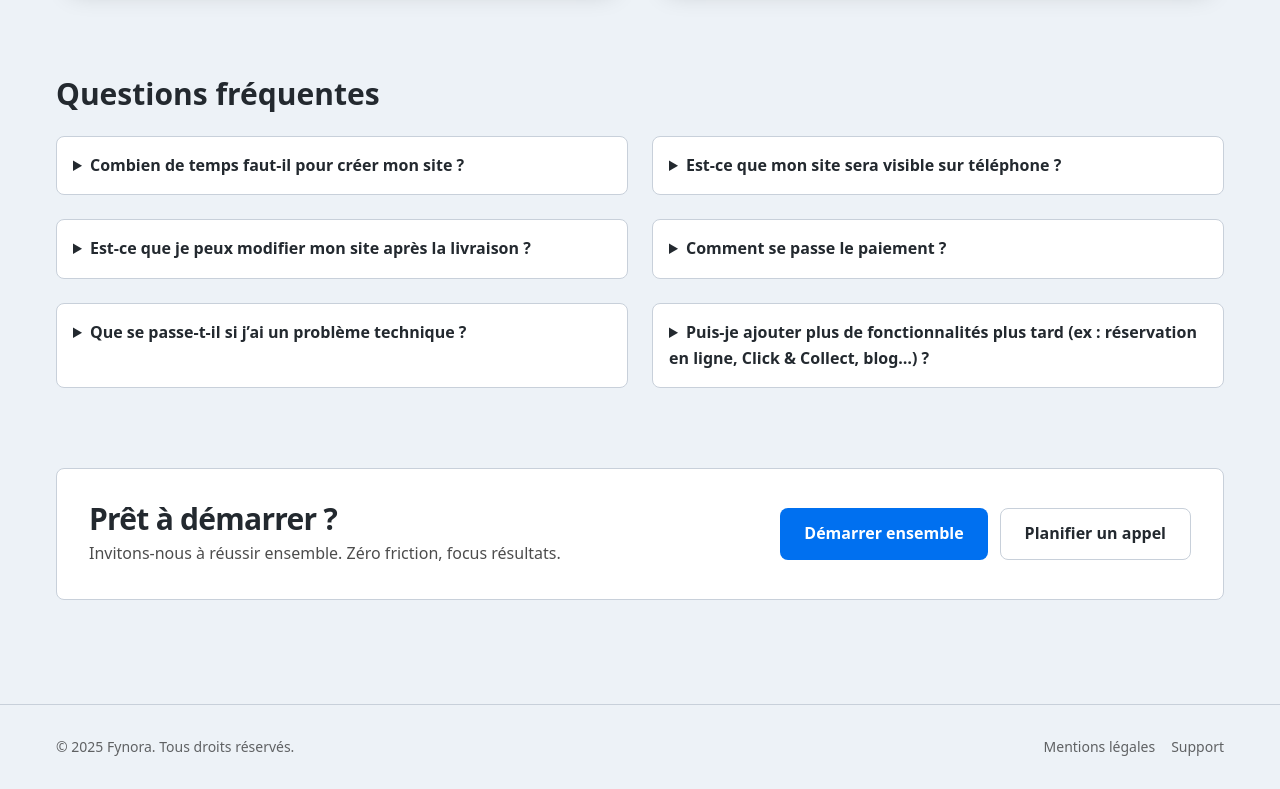
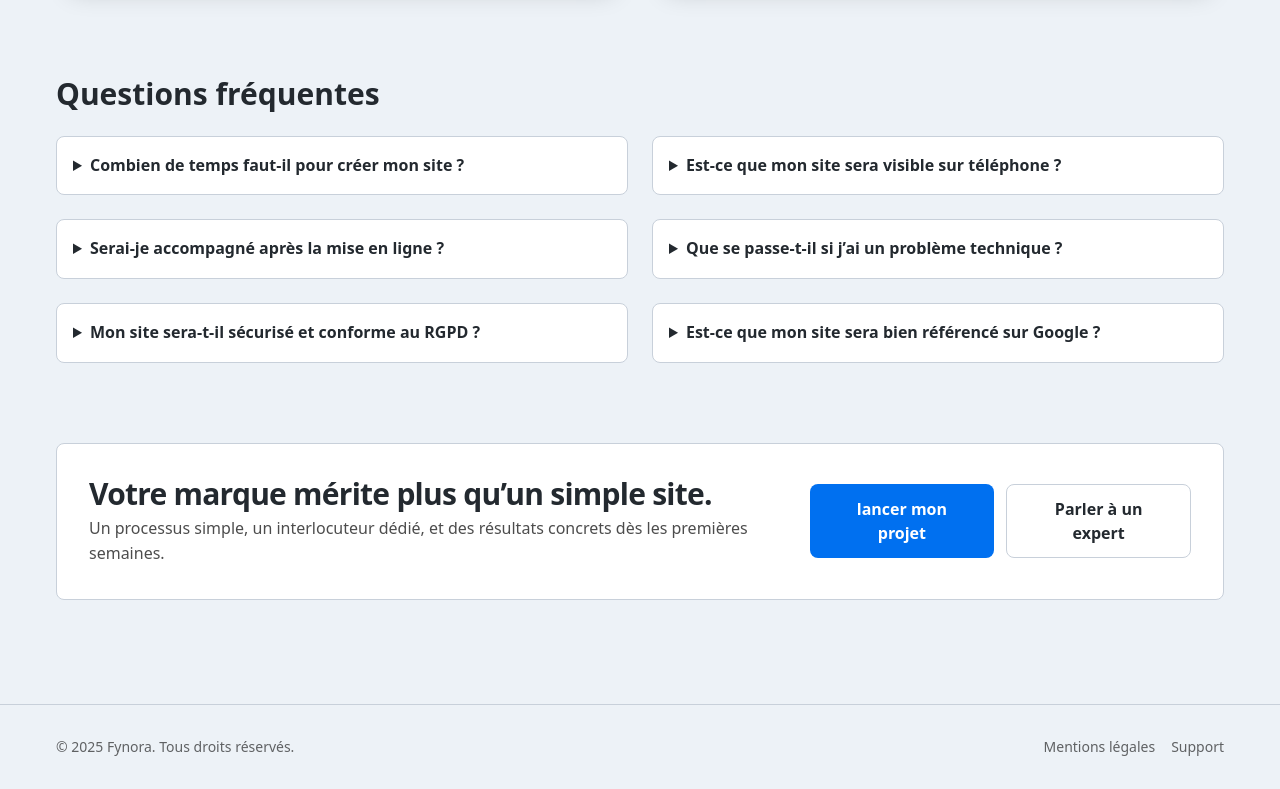
Before and after one commit to Kirichouchou/docker-site-web, a Next.js app: page / in a window 1280 px wide. Shown: the part 1159-1948 px from the top of the page. Built offline with nearby package versions, Linux system fonts and the light colour scheme; no server answers.

Commit message:
feat: mise à jour CTASection & FAQ

```diff
--- a/components/CTASection.tsx
+++ b/components/CTASection.tsx
@@ -5,24 +5,24 @@ export default function CTASection() {
     <section className="section" aria-labelledby="cta-title">
       <div className="container mx-auto px-4">
         <div className="rounded-lg border border-border p-6 md:p-8 bg-white flex flex-col md:flex-row items-start md:items-center justify-between gap-4">
-          <div>
-            <h2 id="cta-title" className="text-2xl md:text-3xl font-extrabold tracking-tight">Prêt à démarrer ?</h2>
-            <p className="text-black/70 mt-1">Invitons-nous à réussir ensemble. Zéro friction, focus résultats.</p>
+          <div className="min-w-0">
+            <h2 id="cta-title" className="text-2xl md:text-3xl font-extrabold tracking-tight">Votre marque mérite plus qu’un simple site.</h2>
+            <p className="text-black/70 mt-1">Un processus simple, un interlocuteur dédié, et des résultats concrets dès les premières semaines.</p>
           </div>
-          <div className="flex gap-3 w-full md:w-auto">
+          <div className="grid grid-cols-2 gap-3 w-full md:w-auto min-w-0">
             <Link
               href="/offres"
-              className="flex-1 md:flex-none inline-flex justify-center items-center rounded-lg px-6 py-3 min-h-12 bg-[hsl(var(--brand))] text-[hsl(var(--brand-foreground))] font-semibold hover:opacity-90"
+              className="w-full inline-flex justify-center items-center rounded-lg px-4 sm:px-5 md:px-6 py-3 min-h-12 bg-[hsl(var(--brand))] text-[hsl(var(--brand-foreground))] font-semibold hover:opacity-90 whitespace-normal break-words text-center text-sm sm:text-base max-w-full"
               data-cta="cta_bottom_primary"
             >
-              Démarrer ensemble
+              lancer mon projet
             </Link>
             <Link
               href="/contact"
-              className="flex-1 md:flex-none inline-flex justify-center items-center rounded-lg px-6 py-3 min-h-12 bg-white border border-border font-semibold hover:bg-muted"
+              className="w-full inline-flex justify-center items-center rounded-lg px-4 sm:px-5 md:px-6 py-3 min-h-12 bg-white border border-border font-semibold hover:bg-muted whitespace-normal break-words text-center text-sm sm:text-base max-w-full"
               data-cta="cta_bottom_secondary"
             >
-              Planifier un appel
+              Parler à un expert
             </Link>
           </div>
         </div>
--- a/components/FAQ.tsx
+++ b/components/FAQ.tsx
@@ -2,27 +2,27 @@ export default function FAQ() {
   const items = [
     {
       q: "Combien de temps faut-il pour créer mon site ?",
-      a: "En moyenne, un site est prêt en 7 à 14 jours après validation de votre commande. Tout dépend du niveau de personnalisation demandé.",
+      a: "En moyenne, votre site est prêt en 7 à 14 jours après validation de votre commande. Le délai dépend du niveau de personnalisation choisi, mais nous respectons toujours nos engagements.",
     },
     {
       q: "Est-ce que mon site sera visible sur téléphone ?",
-      a: "Oui ! Tous nos sites sont 100 % responsives : ils s’adaptent automatiquement à ordinateur, tablette et smartphone.",
+      a: "Oui. Tous nos sites sont conçus en version responsive : ils s’adaptent automatiquement aux ordinateurs, tablettes et smartphones pour offrir une expérience optimale à vos visiteurs.",
     },
     {
-      q: "Est-ce que je peux modifier mon site après la livraison ?",
-      a: "Bien sûr. Vous aurez un accès pour modifier textes et images. Et si vous préférez, nous pouvons aussi le faire pour vous (sur devis).",
-    },
-    {
-      q: "Comment se passe le paiement ?",
-      a: "Le paiement se fait en ligne, de manière sécurisée. Une facture est automatiquement générée et envoyée par email.",
+      q: "Serai-je accompagné après la mise en ligne ?",
+      a: "Oui. Nous restons à vos côtés même après la livraison. Vous bénéficiez d’un suivi personnalisé et d’un interlocuteur dédié pour répondre à vos questions et vous aider à faire évoluer votre site.",
     },
     {
       q: "Que se passe-t-il si j’ai un problème technique ?",
-      a: "Pas d’inquiétude ! Notre support est disponible par mail pour répondre à vos questions et résoudre les soucis techniques rapidement.",
+      a: "Notre support est à votre écoute par mail. Nous répondons rapidement à vos questions et intervenons pour résoudre tout souci technique afin que votre site reste toujours opérationnel.",
     },
     {
-      q: "Puis-je ajouter plus de fonctionnalités plus tard (ex : réservation en ligne, Click & Collect, blog…) ?",
-      a: "Oui. Votre site est pensé pour évoluer. Vous pouvez démarrer simple et ajouter des fonctionnalités à mesure que vos besoins grandissent.",
+      q: "Mon site sera-t-il sécurisé et conforme au RGPD ?",
+      a: "Oui. Chaque site est livré avec un certificat SSL (https) garantissant la sécurité des échanges. Nous intégrons également les éléments nécessaires au respect du RGPD afin de protéger vos données et celles de vos clients.",
+    },
+    {
+      q: "Est-ce que mon site sera bien référencé sur Google ?",
+      a: "Votre site est optimisé techniquement pour un référencement naturel efficace dès sa mise en ligne. Pour aller plus loin, nous proposons des prestations SEO avancées afin d’améliorer durablement votre visibilité.",
     },
   ];
   return (
```
